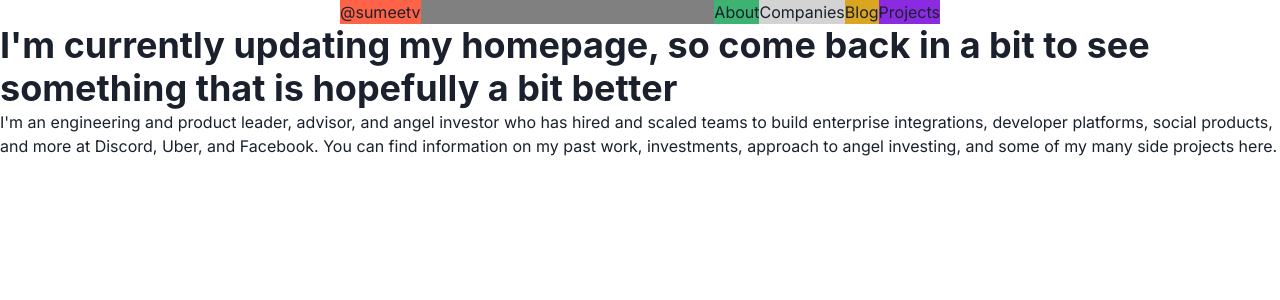
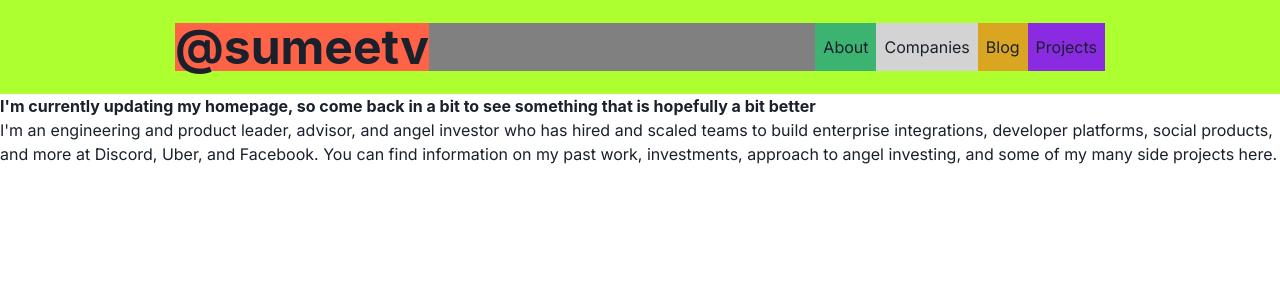
Before and after one commit to sumeetv/chord-finder, a Next.js app: page / in a window 1280 px wide. Shown: the top 300 px of the page. Built offline with nearby package versions, Linux system fonts and the light colour scheme.

Commit message:
Start adding spacing for header components and clean up landing text

```diff
--- a/src/app/header.tsx
+++ b/src/app/header.tsx
@@ -1,28 +1,34 @@
 import React from 'react';
 
-import { Box, Center, Flex, Spacer } from '@chakra-ui/react';
+import { Center, Flex, Heading, Spacer } from '@chakra-ui/react';
+
+const HeaderLink = (props: any) => {
+    return (
+        <Center p='0.5rem' {...props} />
+    );
+}
 
 const Header: React.FC = () => {
     return (
-        <Center>
-            <Flex w='100%' maxW='600px'>
-                <Box bg='tomato'>
+        <Center bg='greenyellow' p='1.45rem'>
+            <Flex w='100%' maxW='930px' >
+                <Heading size='2xl' bg='tomato'>
                     @sumeetv
-                </Box>
+                </Heading>
                 <Spacer bg='gray' />
                 <Flex>
-                    <Center bg='mediumseagreen'>
+                    <HeaderLink bg='mediumseagreen'>
                         About
-                    </Center>
-                    <Center bg='lightgray'>
+                    </HeaderLink>
+                    <HeaderLink bg='lightgray'>
                         Companies
-                    </Center>
-                    <Center bg='goldenrod'>
+                    </HeaderLink>
+                    <HeaderLink bg='goldenrod'>
                         Blog
-                    </Center>
-                    <Center bg='blueviolet'>
+                    </HeaderLink>
+                    <HeaderLink bg='blueviolet'>
                         Projects
-                    </Center>
+                    </HeaderLink>
                 </Flex>
             </Flex>
         </Center>
--- a/src/app/layout.tsx
+++ b/src/app/layout.tsx
@@ -20,8 +20,10 @@ export default function RootLayout({
   return (
     <html lang="en">
       <body className={inter.className}>
-        <Header />
-        <Providers>{children}</Providers>
+        <Providers>
+          <Header />
+          {children}
+        </Providers>
       </body>
     </html>
   );
--- a/src/app/page.tsx
+++ b/src/app/page.tsx
@@ -5,7 +5,7 @@ import { Heading, Link, Text } from "@chakra-ui/react";
 export default function Home() {
     return (
         <main>
-      <Heading>
+            <Heading size='m'>
                 I'm currently updating my homepage, so come back in a bit to see something that is hopefully a bit better
             </Heading>
             <Text>
```
Lines whose indentation alone changed are shown as unchanged.
